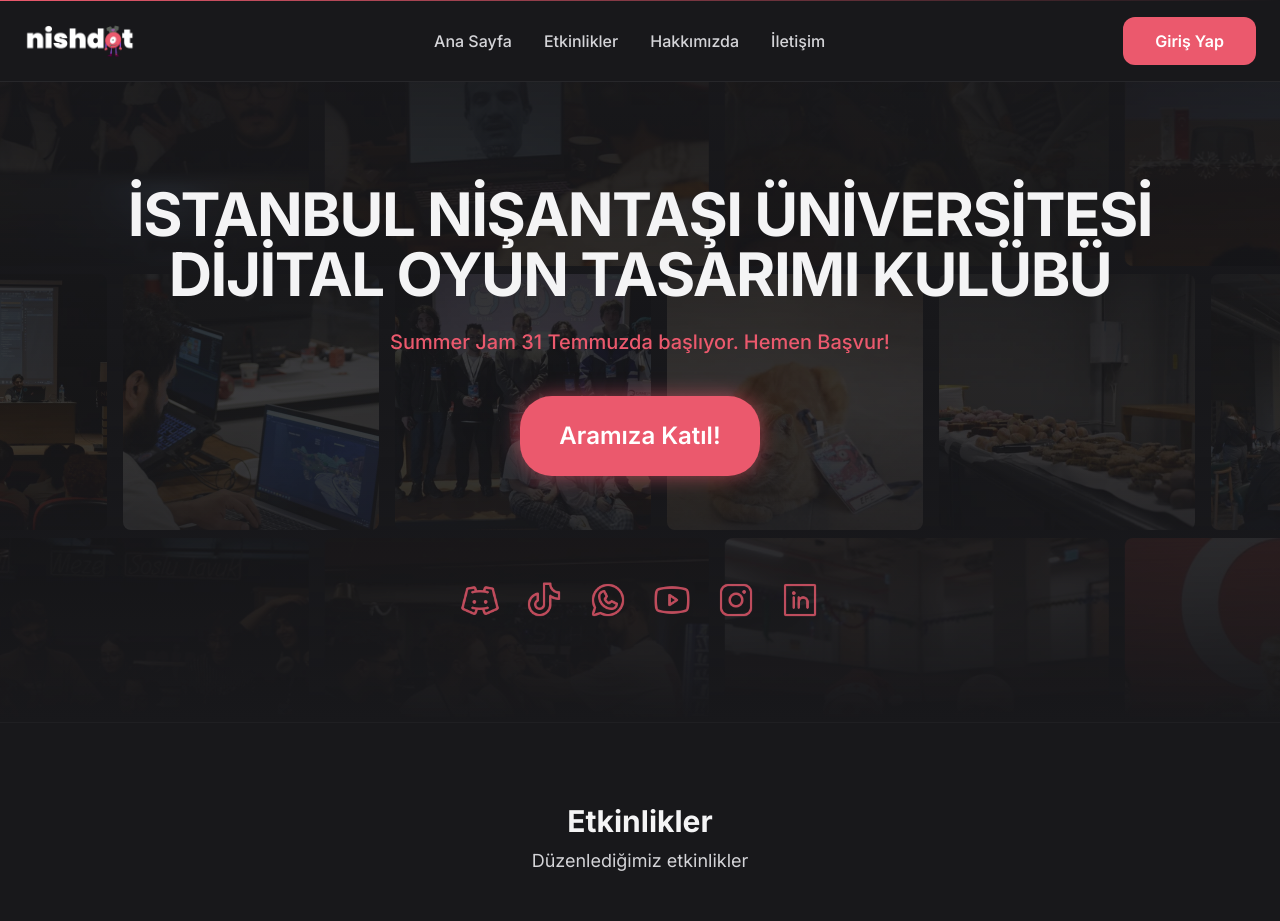
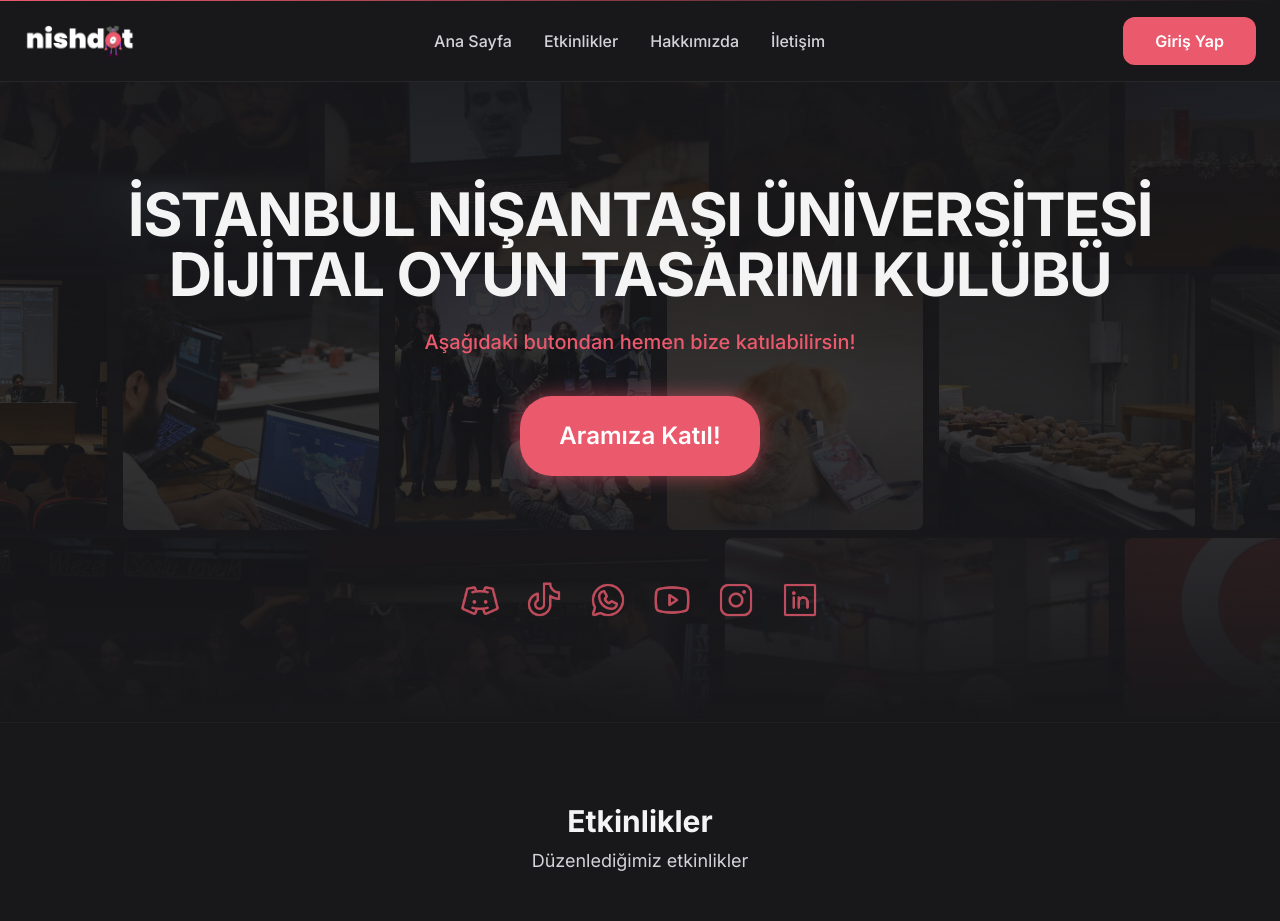
Before and after one commit to Omercekadam/nishdot-web, a Django app: page / in a window 1280 px wide. Shown: the top 921 px of the page. Run offline with Django 5.2, Linux system fonts and the light colour scheme; data that the repository does not hold is empty.

Commit message:
Update home.html

```diff
--- a/templates/pages/home.html
+++ b/templates/pages/home.html
@@ -102,7 +102,7 @@
         <h1 class="text-4xl md:text-5xl lg:text-6xl font-bold uppercase tracking-tight text-zinc-100 max-w-7xl leading-tight">
             İSTANBUL NİŞANTAŞI ÜNİVERSİTESİ<br>DİJİTAL OYUN TASARIMI KULÜBÜ
         </h1>
-        <p class="text-xl text-brand-pink font-medium">Summer Jam 31 Temmuzda başlıyor. Hemen Başvur!</p>
+        <p class="text-xl text-brand-pink font-medium">Aşağıdaki butondan hemen bize katılabilirsin!</p>
 
         {% if user.is_authenticated %}
         <a href="{% url 'users:dashboard' %}" class="btn-primary mt-4 text-2xl w-[240px] h-[80px] rounded-[32px] shadow-[0_0_20px_rgba(235,89,109,0.6)] hover:shadow-[0_0_35px_rgba(235,89,109,1)] transition-shadow duration-300 flex items-center justify-center">
```
